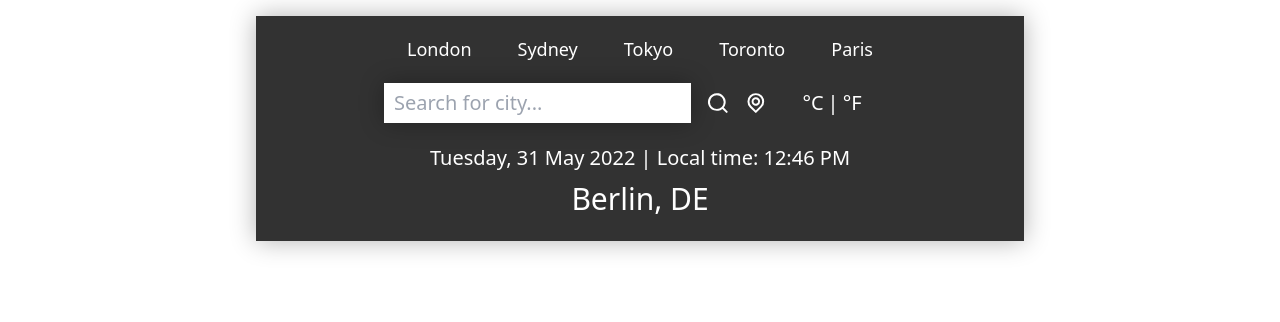
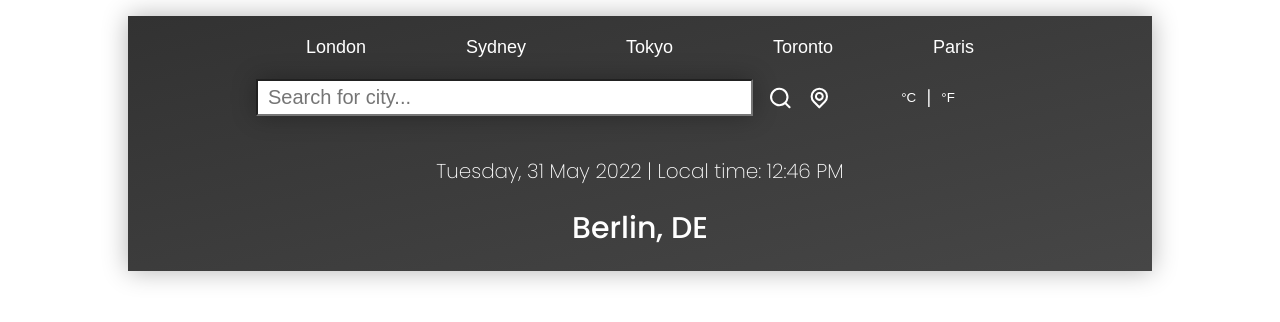
Before and after one commit to Sandeep-Abeykoon/react-weather-app, a React (Create React App) app: page / in a window 1280 px wide. Shown: the top 322 px of the page. Built offline with nearby package versions, Linux system fonts and the light colour scheme; the HTML template or start-up script is replaced by a standard one.

Commit message:
updated the code

```diff
--- a/src/App.css
+++ b/src/App.css
@@ -7,9 +7,15 @@
   margin: auto;
   margin-top: 16px;
   padding: 20px 128px;
-  background-color: rgb(50, 50, 50);
+  background: linear-gradient(to bottom right, rgb(50, 50, 50), rgba(50, 50, 50, 0.9));
   height: fit-content;
   box-shadow: 0 0 24px rgba(0, 0, 0, 0.3);
+}
+
+button {
+  background: none;
+  border: none;
+  color: white;
 }
 
 .icon {
--- a/src/Components/TimeAndLocation/TimeAndLocation.jsx
+++ b/src/Components/TimeAndLocation/TimeAndLocation.jsx
@@ -7,9 +7,9 @@
         <p className={styles.dateTime}>
             Tuesday, 31 May 2022 | Local time: 12:46 PM
         </p>
-        <p className={styles.city}>
+        <div className={styles.city}>
             Berlin, DE
-        </p>
+        </div>
     </div>
   )
 }
--- a/src/Components/TimeAndLocation/TimeAndLocation.module.css
+++ b/src/Components/TimeAndLocation/TimeAndLocation.module.css
@@ -3,7 +3,6 @@
   flex-direction: column;
   justify-content: center;
   align-items: center;
-  gap: 3px;
 }
 
 .dateTime {
--- a/src/Components/TopButtons/TopButtons.module.css
+++ b/src/Components/TopButtons/TopButtons.module.css
@@ -5,6 +5,7 @@
 }
 
 .topButtons button {
+    cursor: pointer;
     font-size: 1.125rem;
     font-weight: 500;
 }
--- a/src/index.css
+++ b/src/index.css
@@ -1,3 +1,7 @@
-@tailwind base;
-@tailwind components;
-@tailwind utilities;
+@import url('https://fonts.googleapis.com/css2?family=Poppins:ital,wght@0,100;0,200;0,300;0,400;0,500;0,600;0,700;0,800;0,900;1,100;1,200;1,300;1,400;1,500;1,600;1,700;1,800;1,900&display=swap');
+
+@layer base {
+    html {
+        font-family: 'Poppins', sans-serif;
+    }
+}
--- a/tailwind.config.js
+++ /dev/null
@@ -1,8 +0,0 @@
-/** @type {import('tailwindcss').Config} */
-module.exports = {
-  content: ["./src/**/*.{html,js}"],
-  theme: {
-    extend: {},
-  },
-  plugins: [],
-}
```
